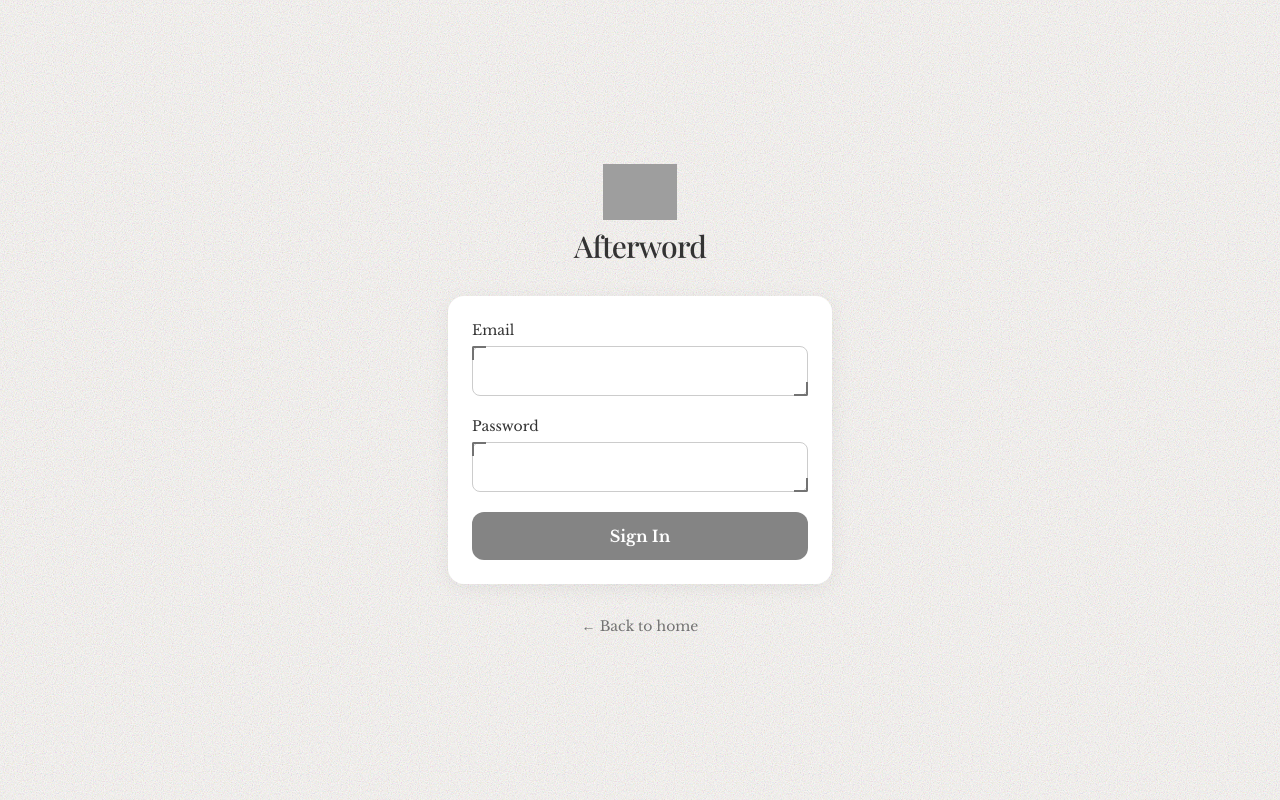
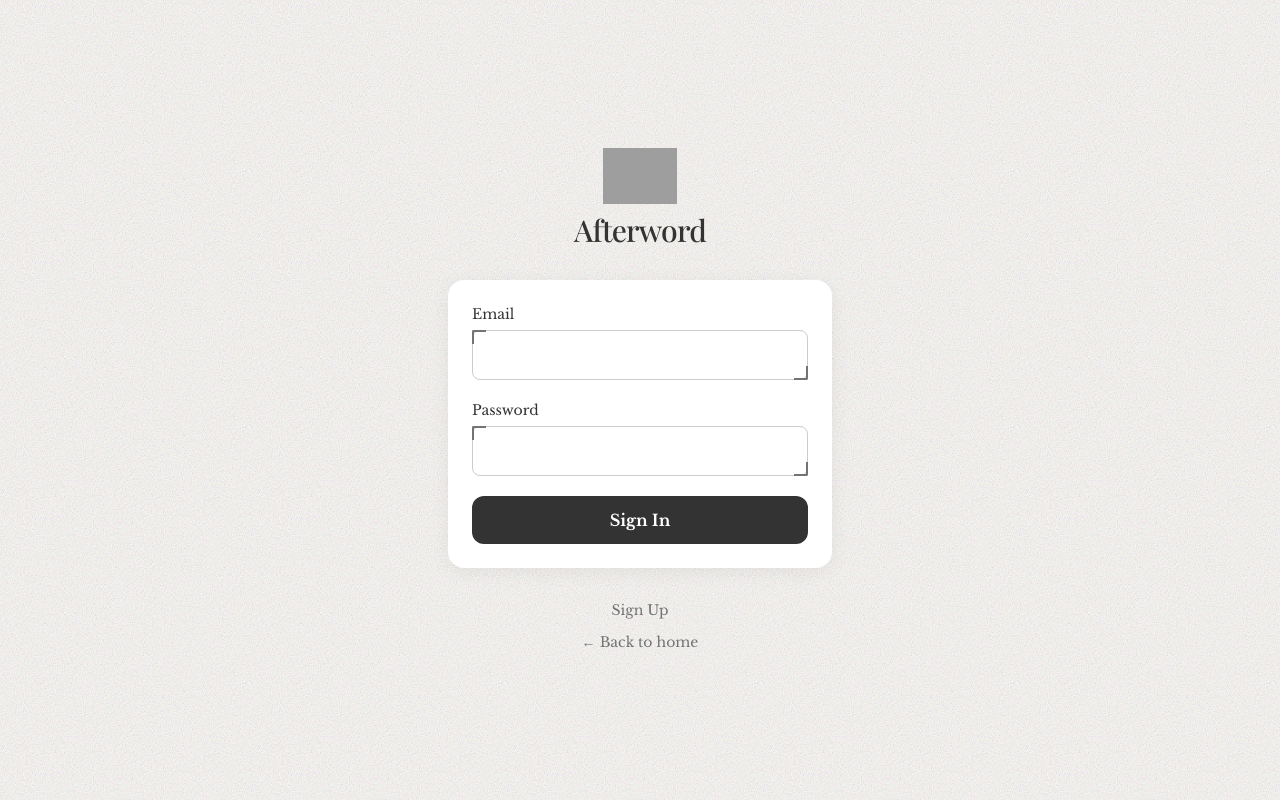
Before and after one commit to aschear/afterword, a Next.js app: page /login in a window 1280 px wide. Built offline with nearby package versions, Linux system fonts and the light colour scheme; grey boxes are pictures that could not be loaded; a web font is replaced by a local one.

Commit message:
Refactor LoginPage and HeroSection: Update Sign In button to a link and add Sign Up option; change HeroSection link to point to login page for better navigation.

```diff
--- a/app/login/page.tsx
+++ b/app/login/page.tsx
@@ -57,16 +57,22 @@ export default function LoginPage() {
                 />
               </div>
             </div>
-            <button
-              type="button"
-              className="w-full py-3 rounded-xl bg-charcoal text-white font-body font-semibold text-base hover:opacity-90 transition-opacity disabled:opacity-60 disabled:cursor-not-allowed"
-              disabled
+            <Link
+              href="/dashboard"
+              className="block w-full py-3 rounded-xl bg-charcoal text-white font-body font-semibold text-base hover:opacity-90 transition-opacity text-center"
             >
               Sign In
-            </button>
+            </Link>
           </form>
         </div>
 
+        <div className="flex flex-col items-center gap-3">
+          <Link
+            href="#"
+            className="font-body text-sm text-muted-foreground hover:text-foreground transition-colors"
+          >
+            Sign Up
+          </Link>
           <Link
             href="/"
             className="font-body text-sm text-muted-foreground hover:text-foreground transition-colors"
@@ -75,5 +81,6 @@ export default function LoginPage() {
           </Link>
         </div>
       </div>
+    </div>
   );
 }
--- a/components/marketing/HeroSection.tsx
+++ b/components/marketing/HeroSection.tsx
@@ -24,7 +24,7 @@ export function HeroSection() {
           <p className="font-body text-base md:text-lg leading-relaxed mb-8 text-charcoal">
             Scan your library. Discover your next favorite book, movie, album, or local event.
           </p>
-          <a href="/dashboard" className="btn-sketchy inline-block">
+          <a href="/login" className="btn-sketchy inline-block">
             Scan Your Shelf & Get Recommendations
           </a>
         </div>
```
Lines whose indentation alone changed are shown as unchanged.
